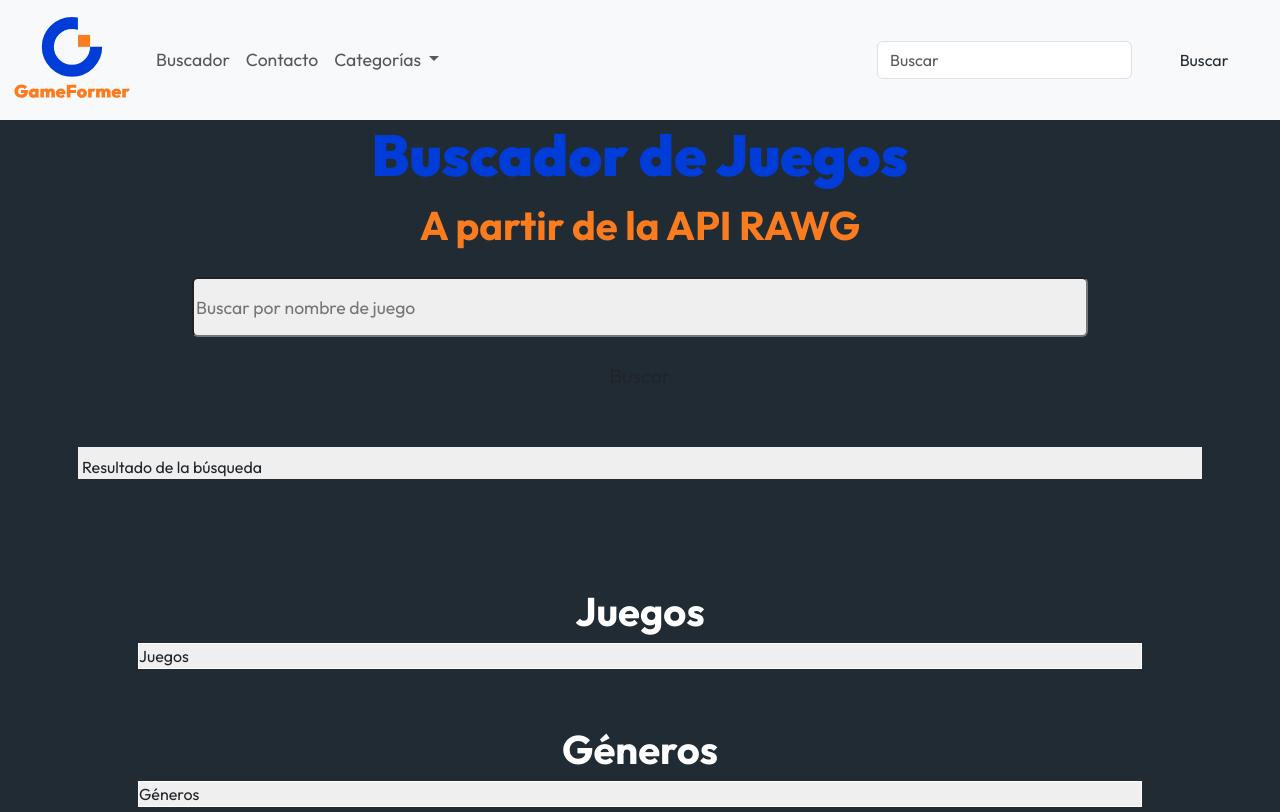
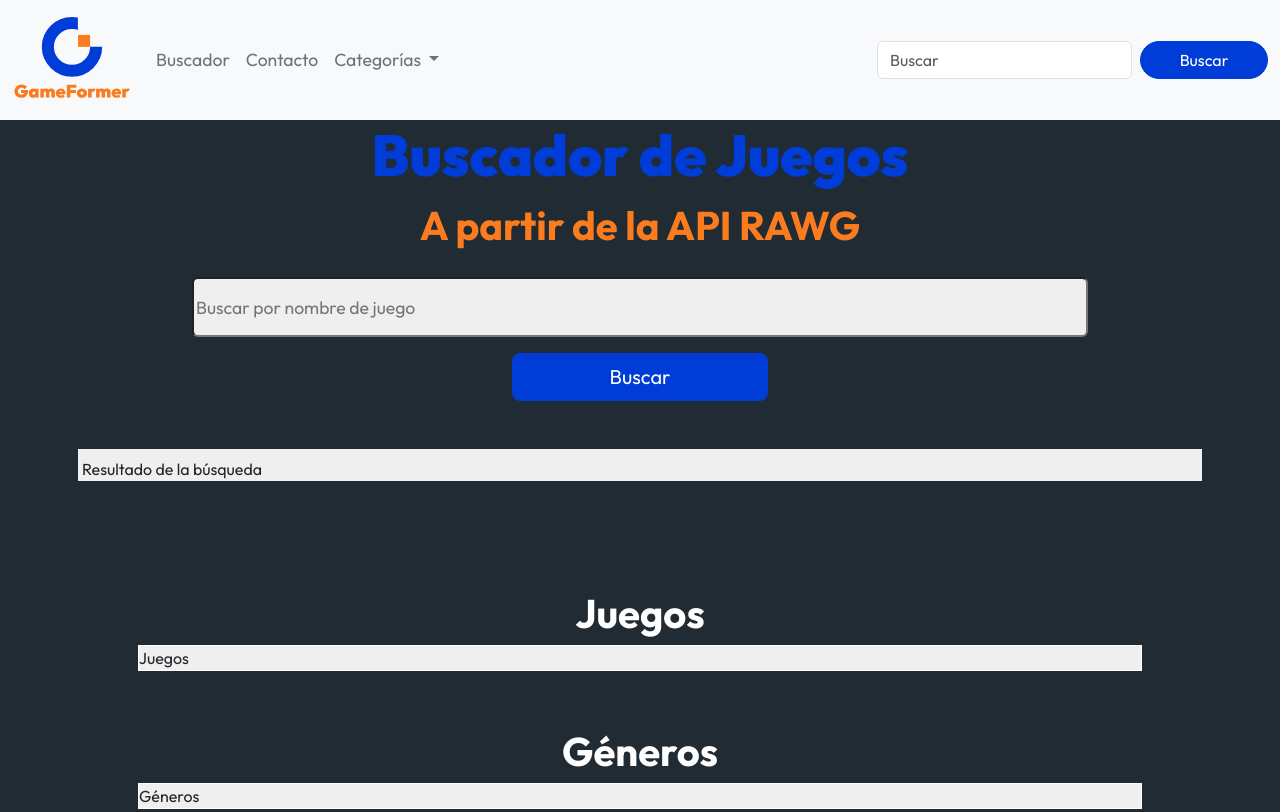
Before and after one commit to AleDataAnalyst/api_videogames, a website: page index.html in a window 1280 px wide. Shown: the top 812 px of the page. Drawn offline with nearby package versions, Linux system fonts and the light colour scheme.

Commit message:
Estilos corregidos tras compilar

```diff
--- a/css/style.scss
+++ b/css/style.scss
@@ -1,36 +1,133 @@
 // custom.scss
 // npm run compile-sass para compilar
 // sass --watch ./css/style.scss:./css/style.css para visualizar
+
+// Mis variables personalizadas antes de importar Bootstrap
+$blue: #003CD7;
+$black: #212b33;
+$orange: #FA7C1F;
+$white: #FFF;
+$softgray: #EFEFEF;
+
+$bs-blue: #003CD7;
+$bs-orange: #FA7C1F;
+$bs-gray: #5E5E5E;
+$bs-primary: #003CD7;
+$bs-secondary: #FA7C1F;
+$bs-info: #EFEFEF;
+$bs-light: #FFF;
+$bs-dark: #212b33;
+
+$bs-gray-dark: #212b33;
+$bs-gray-100: mix($bs-gray-dark, white, 5%);
+$bs-gray-200: mix($bs-gray-dark, white, 15%);
+$bs-gray-300: mix($bs-gray-dark, white, 30%);
+$bs-gray-400: mix($bs-gray-dark, white, 45%);
+$bs-gray-500: mix($bs-gray-dark, white, 60%);
+$bs-gray-600: mix($bs-gray-dark, white, 75%);
+$bs-gray-700: mix($bs-gray-dark, white, 85%);
+$bs-gray-800: mix($bs-gray-dark, white, 90%);
+$bs-gray-900: mix($bs-gray-dark, white, 95%);
+
+// Calculate RGB values
+$bs-primary-rgb: 13, 110, 253;
+$bs-secondary-rgb: 108, 117, 125;
+$bs-success-rgb: 25, 135, 84;
+$bs-info-rgb: 13, 202, 240;
+$bs-warning-rgb: 255, 193, 7;
+$bs-danger-rgb: 220, 53, 69;
+$bs-light-rgb: 248, 249, 250;
+$bs-dark-rgb: 33, 37, 41;
+
+// Text emphasis colors
+$bs-primary-text-emphasis: #052c65;
+$bs-secondary-text-emphasis: #2b2f32;
+$bs-success-text-emphasis: #0a3622;
+$bs-info-text-emphasis: #055160;
+$bs-warning-text-emphasis: #664d03;
+$bs-danger-text-emphasis: #58151c;
+$bs-light-text-emphasis: #495057;
+$bs-dark-text-emphasis: #495057;
+
+// Subtle background colors
+$bs-primary-bg-subtle: #cfe2ff;
+$bs-secondary-bg-subtle: #e2e3e5;
+$bs-success-bg-subtle: #d1e7dd;
+$bs-info-bg-subtle: #cff4fc;
+$bs-warning-bg-subtle: #fff3cd;
+$bs-danger-bg-subtle: #f8d7da;
+$bs-light-bg-subtle: #fcfcfd;
+$bs-dark-bg-subtle: #ced4da;
+
+// Subtle border colors
+$bs-primary-border-subtle: #9ec5fe;
+$bs-secondary-border-subtle: #c4c8cb;
+$bs-success-border-subtle: #a3cfbb;
+$bs-info-border-subtle: #9eeaf9;
+$bs-warning-border-subtle: #ffe69c;
+$bs-danger-border-subtle: #f1aeb5;
+$bs-light-border-subtle: #e9ecef;
+$bs-dark-border-subtle: #adb5bd;
+
+// Your font
+$outfit-font: 'Outfit', sans-serif;
+
+// Your custom font variables
+$bs-font-sans-serif: system-ui, -apple-system, "#{$outfit-font}", Roboto, "Helvetica Neue", "Noto Sans", "Liberation Sans", Arial, sans-serif, "Apple Color Emoji", "Segoe UI Emoji", "Segoe UI Symbol", "Noto Color Emoji";
+$bs-font-monospace: SFMono-Regular, Menlo, Monaco, Consolas, "Liberation Mono", "Courier New", monospace;
+
+// Your gradient
+$bs-gradient: linear-gradient(180deg, rgba(255, 255, 255, 0.15), rgba(255, 255, 255, 0));
+
+// Your body styles
+$bs-body-font-family: var(--bs-font-sans-serif);
+$bs-body-color: #212529;
+$bs-body-color-rgb: 33, 37, 41;
+$bs-secondary-color: rgba(33, 37, 41, 0.75);
+$bs-secondary-color-rgb: 33, 37, 41;
+$bs-secondary-bg: $softgray;
+$bs-secondary-bg-rgb: 233, 236, 239;
+$bs-tertiary-color: rgba(33, 37, 41, 0.5);
+$bs-tertiary-color-rgb: 33, 37, 41;
+$bs-tertiary-bg: #f8f9fa;
+$bs-tertiary-bg-rgb: 248, 249, 250;
+$bs-heading-color: inherit;
+$bs-link-color: #003CD7;
+$bs-link-color-rgb: 13, 110, 253;
+$bs-link-decoration: underline;
+$bs-link-hover-color: #FA7C1F;
+$bs-link-hover-color-rgb: 10, 88, 202;
+$bs-code-color: #d63384;
+$bs-highlight-color: #212529;
+$bs-highlight-bg: #fff3cd;
+$bs-border-width: none;
+$bs-border-style: none;
+$bs-border-color: none;
+$bs-border-color-translucent: rgba(0, 0, 0, 0.175);
+$bs-border-radius: 0.5rem;
+$bs-border-radius-sm: 1rem;
+$bs-border-radius-lg: 2rem;
+$bs-border-radius-xl: 3rem;
+$bs-border-radius-xxl: 5rem;
+$bs-border-radius-2xl: var(--bs-border-radius-xxl);
+$bs-border-radius-pill: 100px; // Adjusted to 100px
+$bs-focus-ring-color: rgba(0, 60, 215, 0.25);
+
+[data-bs-theme=dark] {
+  color-scheme: dark;
+$bs-body-color: #FFF;
+$bs-body-color-rgb: 255, 255, 255;
+$bs-body-bg: #212529;
+$bs-body-bg-rgb: 33, 37, 41;
+$bs-emphasis-color: #fff;
+$bs-emphasis-color-rgb: 255, 255, 255;
+}
 
 // Excluir Bootstrap
 $bootstrap-exclude: true;
 @import '../node_modules/bootstrap/scss/bootstrap.scss';
 
 // Estilos personalizados aquí
-//Colores
-$primary: #003CD7;
-$secondary: #FA7C1F;
-$success: #5E5E5E;
-$info: #EFEFEF;
-$light: #FFF;
-$dark: #212b33;
-
-// Botones
-$btn-primary: #003CD7;
-$btn-secondary: #FA7C1F;
-$btn-success: #5E5E5E;
-$btn-info: #EFEFEF;
-$btn-light: #FFF;
-$btn-dark: #212b33;
-
-// Colores
-$blue: #003CD7;
-$black: #212b33;
-$orange: #FA7C1F;
-$white: #FFF;
-$softgray: #EFEFEF;
-$gray: #5E5E5E;
-
 // Colores Enlaces Nav
 $nav-a: #212b33;
 $nav-a-hvr: #003CD7;
@@ -140,7 +237,7 @@ a:focus {
     color: $orange;
 }
 a:active {
-    color: $gray;
+    color: $black;
 }
 
 /* Nav */
@@ -214,7 +311,7 @@ nav a:active {
 }
 
 .navbar-categories-content {
-    background-color: $gray;
+    background-color: $black;
     display: none;
     position: absolute;
     background-color: #333;
@@ -276,24 +373,24 @@ button {
 
 // Buttons
 .btn-primary {
-    --bs-btn-color: $white;
-    --bs-btn-bg: $blue;
-    --bs-btn-border-color: $blue;
-    --bs-btn-hover-color: $white;
-    --bs-btn-hover-bg: $orange;
-    --bs-btn-hover-border-color: none;
-    --bs-btn-focus-shadow-rgb: 49,132,253;
-    --bs-btn-active-color: #fff;
-    --bs-btn-active-bg: $gray;
-    --bs-btn-active-border-color: none;
-    --bs-btn-active-shadow: inset 0 3px 5px rgba(0, 0, 0, 0.125);
-    --bs-btn-disabled-color: $white;
-    --bs-btn-disabled-bg: $softgray;
-    --bs-btn-disabled-border-color: none;
+  $bs-btn-color: $white;
+  $bs-btn-bg: $blue;
+  $bs-btn-border-color: $blue;
+  $bs-btn-hover-color: $white;
+  $bs-btn-hover-bg: $orange;
+  $bs-btn-hover-border-color: none;
+  $bs-btn-focus-shadow-rgb: 49,132,253;
+  $bs-btn-active-color: #fff;
+  $bs-btn-active-bg: $black;
+  $bs-btn-active-border-color: none;
+  $bs-btn-active-shadow: inset 0 3px 5px rgba(0, 0, 0, 0.125);
+  $bs-btn-disabled-color: $white;
+  $bs-btn-disabled-bg: $softgray;
+  $bs-btn-disabled-border-color: none;
 }
 
 .result-container {
-    background-color: $info;
+    background-color: $softgray;
 }
 
 .category-slider {
```
Also changed, not shown: css/style.css, 1 other file.
